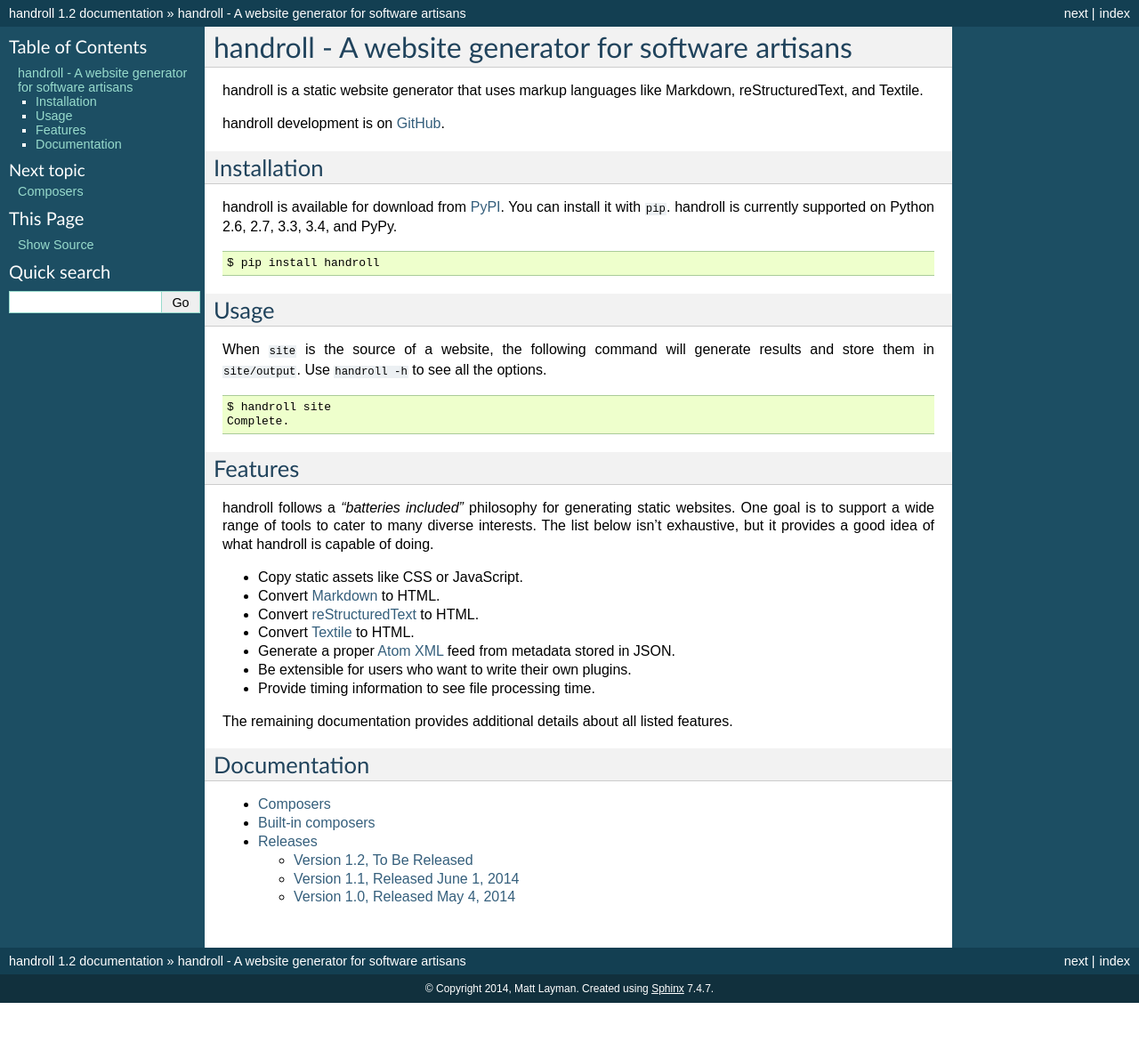
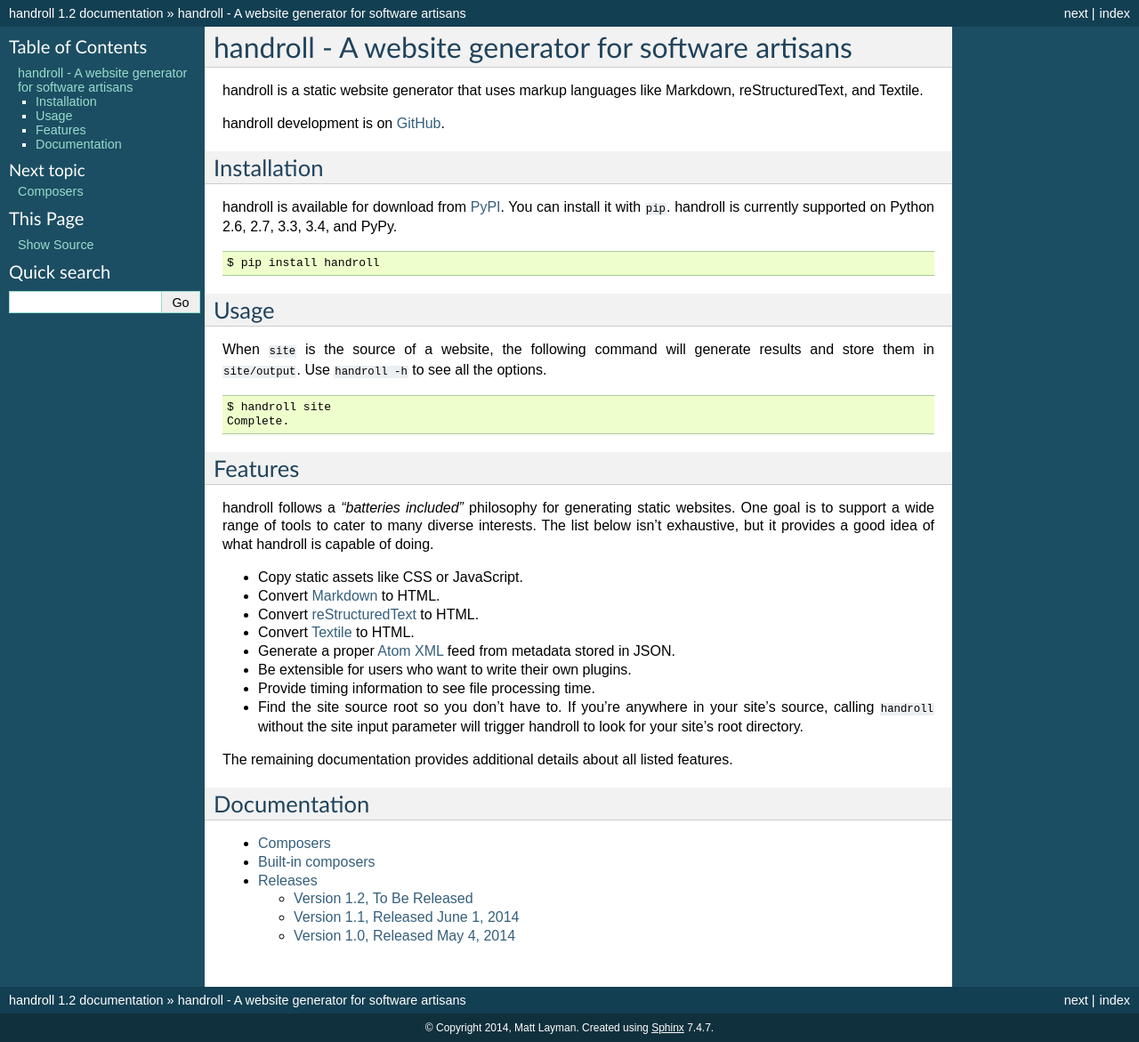
Before and after one commit to handroll/handroll, a Sphinx documentation site: the page built from docs/index.rst, in a window 1280 px wide. Shown: the whole page at 89% size. Built offline with Sphinx 7.4.7, drawn with Linux system fonts in a browser that asks for light colours; before the commit the page ends 1127 px from its top, so only the background shows below that.

Commit message:
Add documentation about site searching.

```diff
--- a/docs/index.rst
+++ b/docs/index.rst
@@ -47,6 +47,9 @@
   stored in JSON.
 * Be extensible for users who want to write their own plugins.
 * Provide timing information to see file processing time.
+* Find the site source root so you don't have to. If you're anywhere in your
+  site's source, calling ``handroll`` without the site input parameter will
+  trigger handroll to look for your site's root directory.
 
 The remaining documentation provides additional details about all listed
 features.
--- a/docs/releases.rst
+++ b/docs/releases.rst
@@ -4,6 +4,7 @@
 Version 1.2, To Be Released
 ---------------------------
 
+* A search for the site root is done when no site path is provided.
 * Add timing reporting to find slow composers.
 * Update Textile version to enable Python 3 support.
 * Generate Atom feeds.
```
